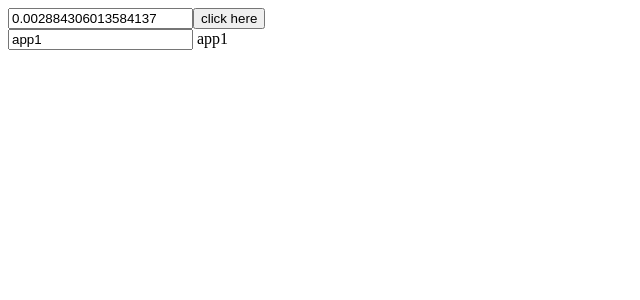
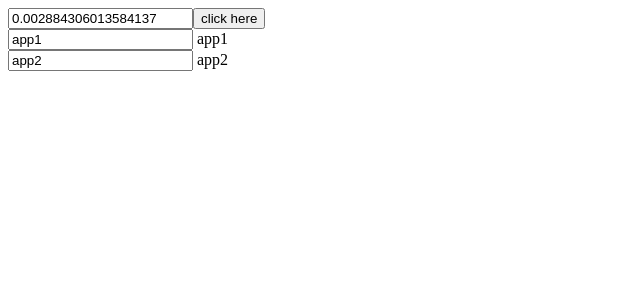
Before and after one commit to manojkmishra/angular-php, an Angular app: page / in a window 1280 px wide. Shown: the top 300 px of the page, without its empty margins (0-640 px from the left). Built offline with nearby package versions, Linux system fonts and the light colour scheme.

Commit message:
two way data binding via ngModel

```diff
--- a/src/app/app.component.html
+++ b/src/app/app.component.html
@@ -2,3 +2,5 @@
 <button (click)="clickFunction()">click here</button>
 <br/>
 <input type="text" [value]="title1" (input)="updateTitle1($event)"/> {{title1}}
+<br>
+<input type="text" [(ngModel)]="title2"/> {{title2}}
--- a/src/app/app.component.ts
+++ b/src/app/app.component.ts
@@ -1,19 +1,6 @@
 import { Component } from '@angular/core';
-// import {HelloComponent} from './hello/hello.component';
 
-// ----decorator-----------------------------------------
-/*
-function dlog(target, name, descriptor) {
-console.log('/src/app/app.component.ts--target, name, descriptor=', target, name, descriptor );
-// store the original function in a variable
- const original = descriptor.value;
-// do some manipulations with descriptor value ----it will orver ride the anymethod written below- when dlog is called in @component
- descriptor.value = function() { console.log('descriptor value changed' ); } ;
- original();
-// return the descriptor
- return descriptor;
-}
-*/
+
 
 @Component({
   selector: 'app-root',
@@ -22,7 +9,6 @@ console.log('/src/app/app.component.ts--target, name, descriptor=', target, name
 })
 export class AppComponent {
   title = 'app';
-
   constructor() {
   this.title = '' ;
   setInterval(() => this.title = Math.random().toString(), 500) ;
@@ -31,14 +17,11 @@ clickFunction() {
   console.log('button clicked');
 }
 // tslint:disable-next-line:member-ordering
-title1 = 'app1';
+title1 = 'app1'; title2 = 'app2';
 updateTitle1(e) {
   console.log('updateTitile1---even-e=', e.target.value);
   this.title1 = e.target.value;
 }
-/*
-  constructor() {  this.anymethod();  }
-  @dlog
-  anymethod() { console.log('/src/app/app.component.ts--hello in dlog');  }
-  */
+
+
 }
--- a/src/app/app.module.ts
+++ b/src/app/app.module.ts
@@ -1,8 +1,9 @@
 import { BrowserModule } from '@angular/platform-browser';
 import { NgModule } from '@angular/core';
-
 import { AppComponent } from './app.component';
 import { HelloComponent } from './hello/hello.component';
+
+import {FormsModule} from '@angular/forms';
 
 @NgModule({
   declarations: [
@@ -10,7 +11,8 @@ import { HelloComponent } from './hello/hello.component';
     HelloComponent
   ],
   imports: [
-    BrowserModule
+    BrowserModule,
+    FormsModule
   ],
   providers: [],
   bootstrap: [AppComponent]
```
